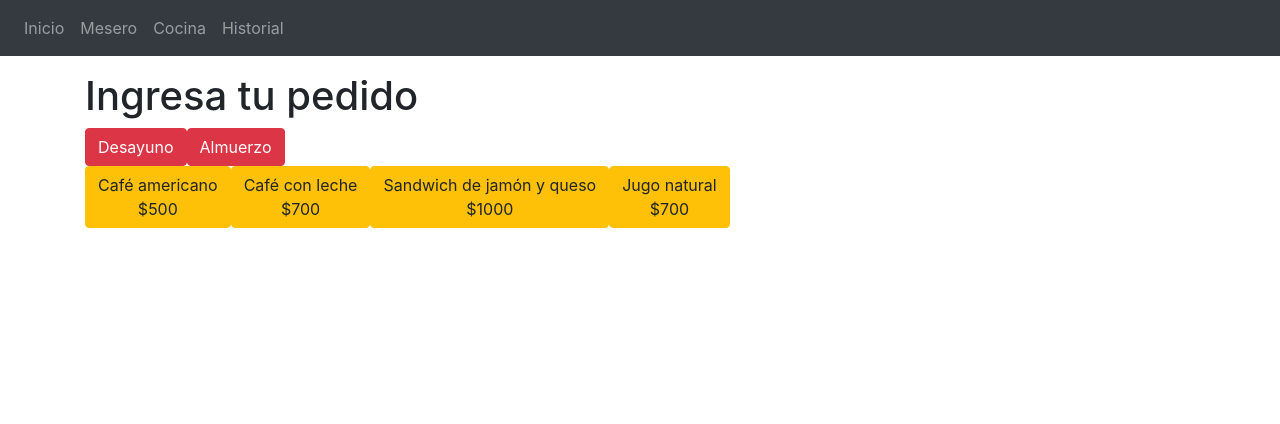
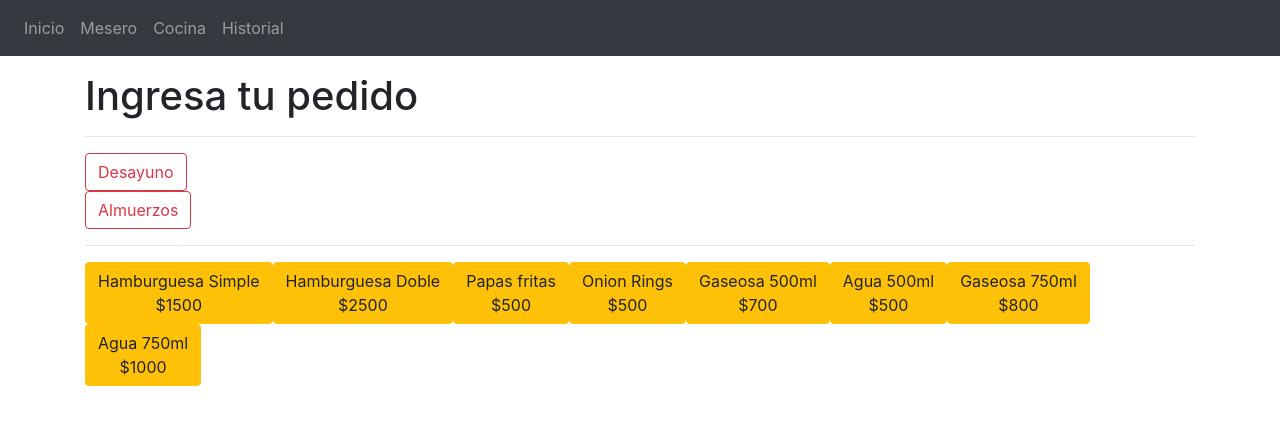
Before and after one commit to CarolinaOlateV/Burger-Queen, an Angular app: page /breakfast in a window 1280 px wide. Shown: the top 424 px of the page. Built offline with nearby package versions, Linux system fonts and the light colour scheme.

Commit message:
mostrando menu de desayuno y almuerzo

```diff
--- a/src/app/components/breakfast/breakfast.component.html
+++ b/src/app/components/breakfast/breakfast.component.html
@@ -1,7 +1,8 @@
 <h1 class="animated fadeIn">Ingresa tu pedido</h1>
-<button type="button" class="btn btn-danger" >Desayuno</button>
-<button type="button" class="btn btn-danger">Almuerzo</button><br>
-<div class="btn-group" *ngFor="let waiterItem of breakfast">
+<hr>
+   <button class="btn btn-outline-danger" (click)="handleBreakfastClick()">Desayuno</button><br><button class="btn btn-outline-danger" (click)="handleLunchClick()">Almuerzos</button>
+   <hr>
+<div class="btn-group" *ngFor="let waiterItem of menuToShow">
     <button type="button" class="btn btn-warning">{{ waiterItem.name }} <br> {{ waiterItem.price }}</button>
 
   </div>
--- a/src/app/components/breakfast/breakfast.component.ts
+++ b/src/app/components/breakfast/breakfast.component.ts
@@ -7,12 +7,33 @@ import { WaiterService } from '../../servicios/waiter.service';
   styleUrls: ['./breakfast.component.css']
 })
 export class BreakfastComponent implements OnInit {
-  breakfast:any[] = []
+  private breakfast:any[] = [];
+  public menuToShow:any[]=[];
 
-  constructor(private _waiterServices:WaiterService) { }
+  public filterBy:string='Lunch';
+
+  constructor(private _waiterServices:WaiterService) {
+
+  }
 
   ngOnInit() {
     this.breakfast = this._waiterServices.getBreakfast();
+    this.updateMenuToShow();
+    // console.log(this.breakfast);
+  }
+
+  updateMenuToShow(): void {
+    this.menuToShow = this.breakfast.filter(item => item.Type == this.filterBy);
+  }
+
+  handleBreakfastClick(){
+    this.filterBy = 'Breakfast';
+    this.updateMenuToShow()
+  }
+
+  handleLunchClick(){
+    this.filterBy = 'Lunch';
+    this.updateMenuToShow()
   }
 
 }
--- a/src/app/components/home/home.component.html
+++ b/src/app/components/home/home.component.html
@@ -2,7 +2,6 @@
   <div class="container">
     <img src="assets/img/Logo final th_THEBU_QUEEN.png" alt="Logo Burger queen" width="200px;">
     <h1 class="display-4">Bienvenidos</h1>
-    <input type="text">
-    <button type="button" class="btn btn-warning" [routerLink]="['/waiter']">Hacer pedido</button>
+    <button type="button" class="btn btn-warning" [routerLink]="['/breakfast']">Hacer pedido</button>
   </div>
 </div>
--- a/src/app/components/waiter/waiter.component.html
+++ b/src/app/components/waiter/waiter.component.html
@@ -1,3 +1,4 @@
-<h1 class="animated fadeIn">Ingresa tu pedido</h1>
+<!-- <h1 class="animated fadeIn">Ingresa tu pedido</h1>
 <button type="button" class="btn btn-danger" [routerLink]="['/breakfast']">Desayuno</button>
 <button type="button" class="btn btn-danger">Almuerzo</button>
+ -->
--- a/src/app/components/waiter/waiter.component.ts
+++ b/src/app/components/waiter/waiter.component.ts
@@ -9,13 +9,13 @@ export class WaiterComponent implements OnInit {
 
   breakfast:any[] = [];
 
+
   constructor( private _waiterService:WaiterService ) {
-    console.log('constructor');
+    // console.log('constructor');
    }
 
   ngOnInit() {
     this.breakfast = this._waiterService.getBreakfast();
-    console.log(this.breakfast);
+
   }
-
 }
--- a/src/app/servicios/waiter.service.ts
+++ b/src/app/servicios/waiter.service.ts
@@ -4,23 +4,76 @@ import { Injectable } from '@angular/core';
 export class WaiterService {
     private breakfast:any[] = [
       {
-          name: "Café americano",
-          price: "$500"
+    Type:"Breakfast",
+    name: "Cafe Americano",
+    price: "$500",
     },
+
     {
-          name: "Café con leche",
+    Type:"Breakfast",
+    name: "Cafe con leche",
     price: "$700",
     },
+
     {
+    Type:"Breakfast",
     name: "Sandwich de jamón y queso",
     price: "$1000",
     },
+
     {
+    Type:"Breakfast",
     name: "Jugo natural",
     price: "$700",
+    },
+
+    {
+    Type:"Lunch",
+    name: "Hamburguesa Simple",
+    price: "$1500",
+    },
+
+    {
+    Type:"Lunch",
+    name: "Hamburguesa Doble",
+    price: "$2500",
+    },
+
+    {
+    Type:"Lunch",
+    name: "Papas fritas",
+    price: "$500",
+    },
+
+    {
+    Type:"Lunch",
+    name: "Onion Rings",
+    price: "$500",
+    },
+
+    {
+    Type:"Lunch",
+    name: "Gaseosa 500ml",
+    price: "$700",
+    },
+
+    {
+    Type:"Lunch",
+    name: "Agua 500ml",
+    price: "$500",
+    },
+    {
+    Type:"Lunch",
+    name: "Gaseosa 750ml",
+    price: "$800",
+    },
+
+    {
+    Type:"Lunch",
+    name: "Agua 750ml",
+    price: "$1000",
     }
-
-      ]
+    ];
 
 
     constructor() {
@@ -31,4 +84,5 @@ export class WaiterService {
          return this.breakfast
      }
 
+
 }
--- a/src/styles.css
+++ b/src/styles.css
@@ -24,3 +24,6 @@
 .fadeIn{
     animation-name: fadeIn;
 }
+.btn-group{
+
+}
```
Lines whose indentation alone changed are shown as unchanged.
